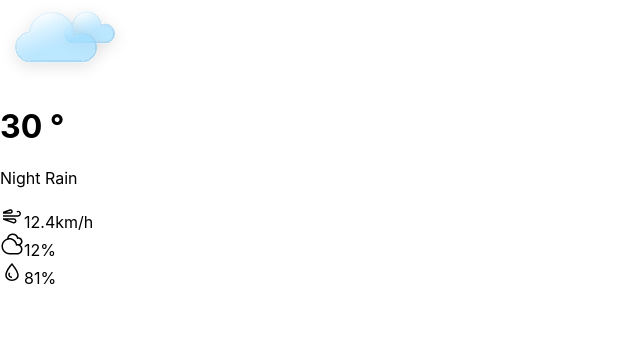
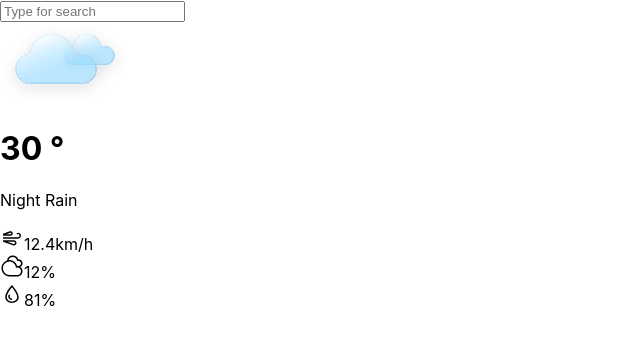
Before and after one commit to RomanTsiupiak/weather-app, a React (Create React App) app: page / in a window 1280 px wide. Shown: the top 344 px of the page, without its empty margins (0-640 px from the left). Built offline with nearby package versions, Linux system fonts and the light colour scheme.

Commit message:
feat: add autocomplete imput ui

```diff
--- a/package.json
+++ b/package.json
@@ -8,14 +8,12 @@
     "@testing-library/react": "^13.0.0",
     "@testing-library/user-event": "^13.2.1",
     "@types/jest": "^27.0.1",
-    "@types/lodash": "^4.14.186",
     "@types/node": "^16.7.13",
     "@types/react": "^18.0.0",
     "@types/react-dom": "^18.0.0",
     "axios": "^0.27.2",
     "clsx": "^1.2.1",
     "gh-pages": "^4.0.0",
-    "lodash": "^4.17.21",
     "react": "^18.2.0",
     "react-dom": "^18.2.0",
     "react-scripts": "5.0.1",
--- /dev/null
+++ b/src/Components/Autocomplete.tsx
@@ -0,0 +1,51 @@
+import React from 'react';
+
+type AutocompleteDataType = {
+  id: number;
+  label: string;
+};
+
+type AutocompleteProps = {
+  data: AutocompleteDataType[];
+};
+
+const Autocomplete = ({ data }: AutocompleteProps) => {
+  const [display, setDisplay] = React.useState<boolean>(false);
+  // eslint-disable-next-line @typescript-eslint/no-unused-vars
+  const [options, setOptions] = React.useState<AutocompleteDataType[]>(data);
+  const [search, setSearch] = React.useState<string>('');
+
+  const onSelect = (value: string) => {
+    setSearch(value);
+    setDisplay(false);
+  };
+
+  return (
+    <div className="w-full relative">
+      <input
+        className="w-full py-[4px] px-[8px] bg-gray-300/70 rounded-md outline-none"
+        onClick={() => setDisplay((prev) => !prev)}
+        placeholder="Type for search"
+        value={search}
+        onChange={(event) => setSearch(event.target.value)}
+      />
+      {display && (
+        <div className="w-full absolute bg-gray-300/70 my-[4px] rounded-md max-h-[300px] overflow-y-scroll">
+          {options.length ? (
+            options
+              .filter((item) => item.label.toLocaleLowerCase().includes(search.toLocaleLowerCase()))
+              .map((item) => (
+                <div onClick={() => onSelect(item.label)} key={item.id} className="px-[8px] py-[4px] cursor-pointer">
+                  {item.label}
+                </div>
+              ))
+          ) : (
+            <div className="flex justify-center">No results</div>
+          )}
+        </div>
+      )}
+    </div>
+  );
+};
+
+export default Autocomplete;
--- a/src/Pages/Weather.tsx
+++ b/src/Pages/Weather.tsx
@@ -1,10 +1,14 @@
 import React from 'react';
 
 import WeatherCard from 'Components/WeatherCard/WeatherCard';
+import Autocomplete from 'Components/Autocomplete';
+
+import { placeData } from '../mocks';
 
 const Weather = () => {
   return (
     <div className="w-[600px] h-[400px] p-[12px] flex flex-col items-center justify-around">
+      <Autocomplete data={placeData} />
       <WeatherCard />
     </div>
   );
--- /dev/null
+++ b/src/mocks/index.ts
@@ -0,0 +1,62 @@
+export const placeData = [
+  {
+    id: 1,
+    label: 'London',
+  },
+  {
+    id: 2,
+    label: 'Kalush',
+  },
+  {
+    id: 3,
+    label: 'Voinyliv',
+  },
+  {
+    id: 4,
+    label: 'Lviv',
+  },
+  {
+    id: 5,
+    label: 'Ternopil',
+  },
+  {
+    id: 6,
+    label: 'Kyiv',
+  },
+  {
+    id: 7,
+    label: 'New York',
+  },
+  {
+    id: 8,
+    label: 'California',
+  },
+  {
+    id: 9,
+    label: 'Berlin',
+  },
+  {
+    id: 10,
+    label: 'Tokyo',
+  },
+  {
+    id: 11,
+    label: 'Texas',
+  },
+  {
+    id: 12,
+    label: 'Kansas',
+  },
+  {
+    id: 13,
+    label: 'Otava',
+  },
+  {
+    id: 14,
+    label: 'Strui',
+  },
+  {
+    id: 15,
+    label: 'Lytsk',
+  },
+];
```
Also changed, not shown: 1 other file (tests, documents, lock files or other folders).
